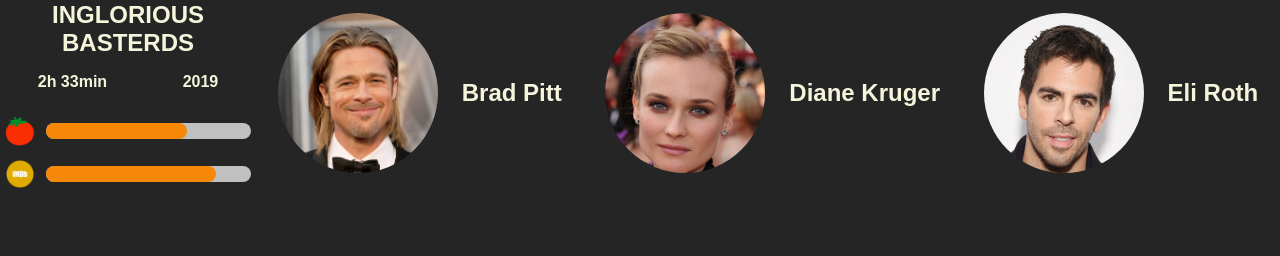
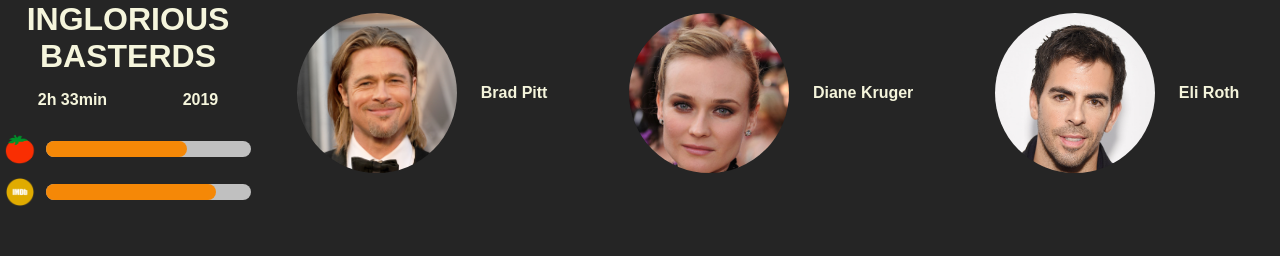
Before and after one commit to MilosJolovic123/EposDomaci, a plain HTML site: page inglorious.html in a window 1280 px wide. Shown: the part 432-688 px from the top of the page. Drawn offline with Linux system fonts and the light colour scheme.

```diff
--- a/css/film_style.css
+++ b/css/film_style.css
@@ -13,7 +13,7 @@
 .left {
     height: calc(100% - 50px);
     width: 20%;
-    /* border-right: 1px solid black; */
+    /* aborder-right: 1px solid black; */
     position: fixed;
     top: 50px;
     bottom: 0;
@@ -37,7 +37,7 @@
 .title {
     color: beige;
     font-weight: bold;
-    font-size: 3vh;
+    font-size: 4vh;
     text-align: center;
     text-shadow: 10px orange;
 }
@@ -132,11 +132,12 @@
 .person > .title{
     margin: auto;
     padding: auto;
+    font-size: 100%;
     margin-left: 3vh;
 }
 .imgHolder{
     display: inline-block;
-    width: 20vh;
+    width: 20vh ;
     height: 20vh;
     border-radius: 50%;
     overflow: hidden;
```
Also changed, not shown: inglorious.html (line endings or trailing spaces).
